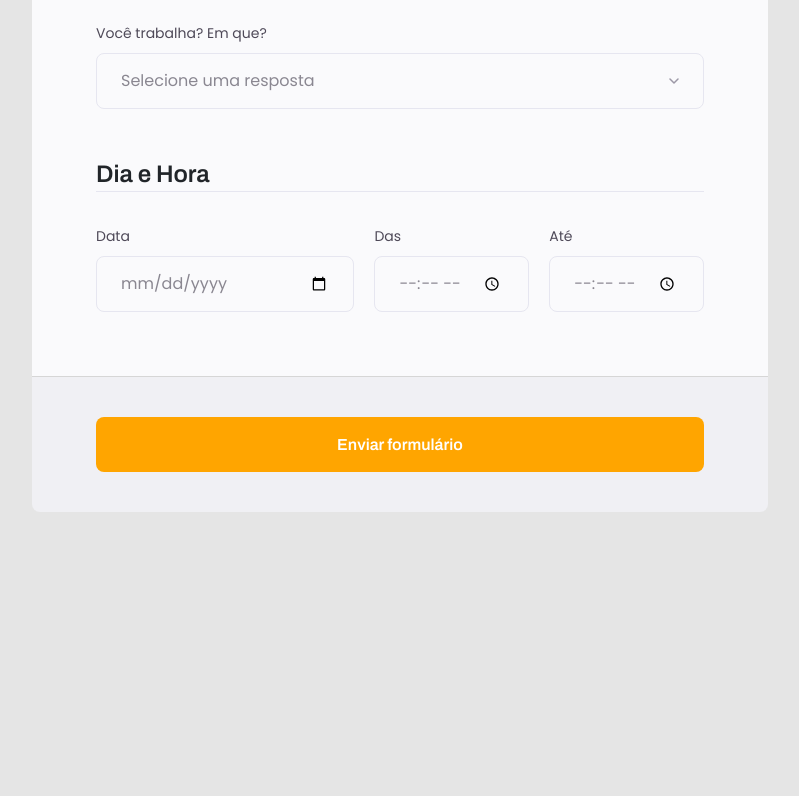
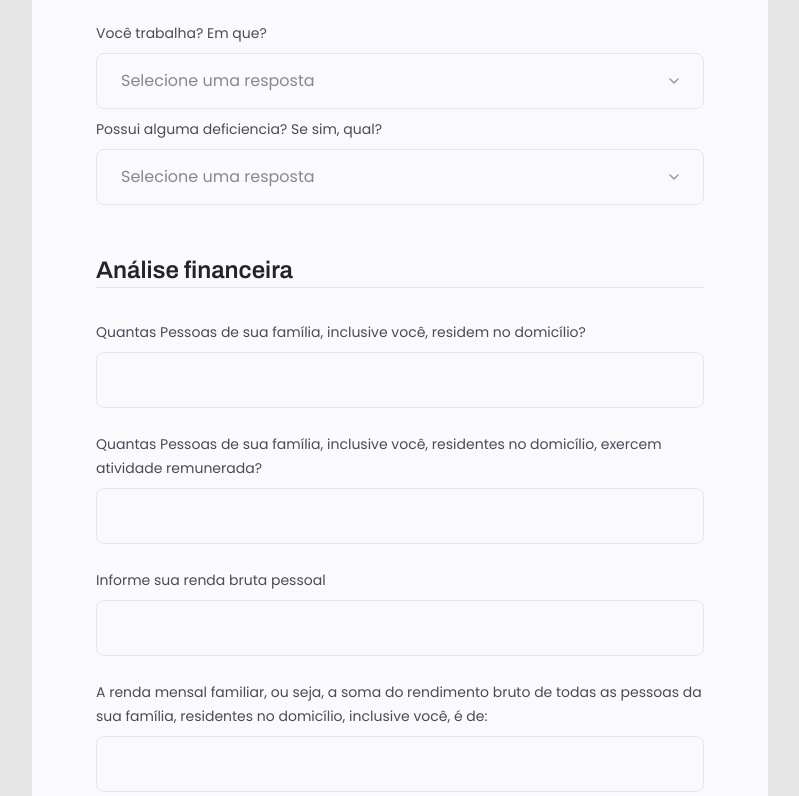
Before and after one commit to erickjuan50/Estudos, a plain HTML site: page SENAC/PSG/index.html in a window 1280 px wide. Shown: the part 1786-2582 px from the top of the page, without its empty margins (240-1039 px from the left). Before the commit the page ends 2398 px from the top, so only its background shows below. Drawn offline with nearby package versions, Linux system fonts and the light colour scheme.

Commit message:
PSG 0.0.2

```diff
--- a/SENAC/PSG/index.html
+++ b/SENAC/PSG/index.html
@@ -213,6 +213,20 @@
                 <option value="O">Outro</option>
               </select>
 
+              <div class="input-wrapper">
+                <label for="deficiencia">
+                  Possui alguma deficiencia? Se sim, qual?
+                </label>
+                <select name="deficiencia" id="deficiencia" required>
+                  <option select disable value="">Selecione uma resposta</option>
+                  <option value="N">Não</option>
+                  <option value="FM">Física/Motora</option>
+                  <option value="V">Visual</option>
+                  <option value="A">Auditiva</option>
+                  <option value="ME">Deficiência Psicossocial ou por Saúde Mental.</option>
+                  <option value="I">Intelectual</option>
+                  <option value="MU">Múltiplas</option>
+                </select>
             </div>
           </div>
 
@@ -221,21 +235,41 @@
         <fieldset>
           <div class="fieldset-wrapper">
             <legend>
-              Dia e Hora
+              Análise financeira
             </legend>
-            <div class="input-data">
+
             <div class="input-wrapper">
-                <label for="data">Data</label>
-                <input type="date" name="data" id="data">
+              <label for="qtd_moradores">
+                Quantas Pessoas de sua família, inclusive você,
+                residem no domicílio?
+              </label>
+              <input type="number" name="qtd_moradores" id="qtd_moradores">
             </div>
+
             <div class="input-wrapper">
-                <label for="horaI">Das</label>
-                <input type="time" name="horaI" id="horaI">
+              <label for="qtd_moradores">
+                Quantas Pessoas de sua família, inclusive você,
+                residentes no domicílio, exercem atividade remunerada?
+              </label>
+              <input type="number" name="qtd_moradores" id="qtd_moradores">
             </div>
+
             <div class="input-wrapper">
-                <label for="horaF">Até</label>
-                <input type="time" name="horaF" id="horaF">
+              <label for="qtd_moradores">
+                Informe sua renda bruta pessoal
+              </label>
+              <input type="number" name="qtd_moradores" id="qtd_moradores">
             </div>
+
+            <div class="input-wrapper">
+              <label for="qtd_moradores">
+                A renda mensal familiar, ou seja, a soma do rendimento
+                bruto de todas as pessoas da sua família, residentes no
+                domicílio, inclusive você, é de:
+              </label>
+              <input type="number" name="qtd_moradores" id="qtd_moradores">
+            </div>
+
             </div>
           </div>
         </fieldset>
```
Also changed, not shown: SENAC/PSG/style.css (line endings or trailing spaces). Lines whose indentation alone changed are shown as unchanged.
